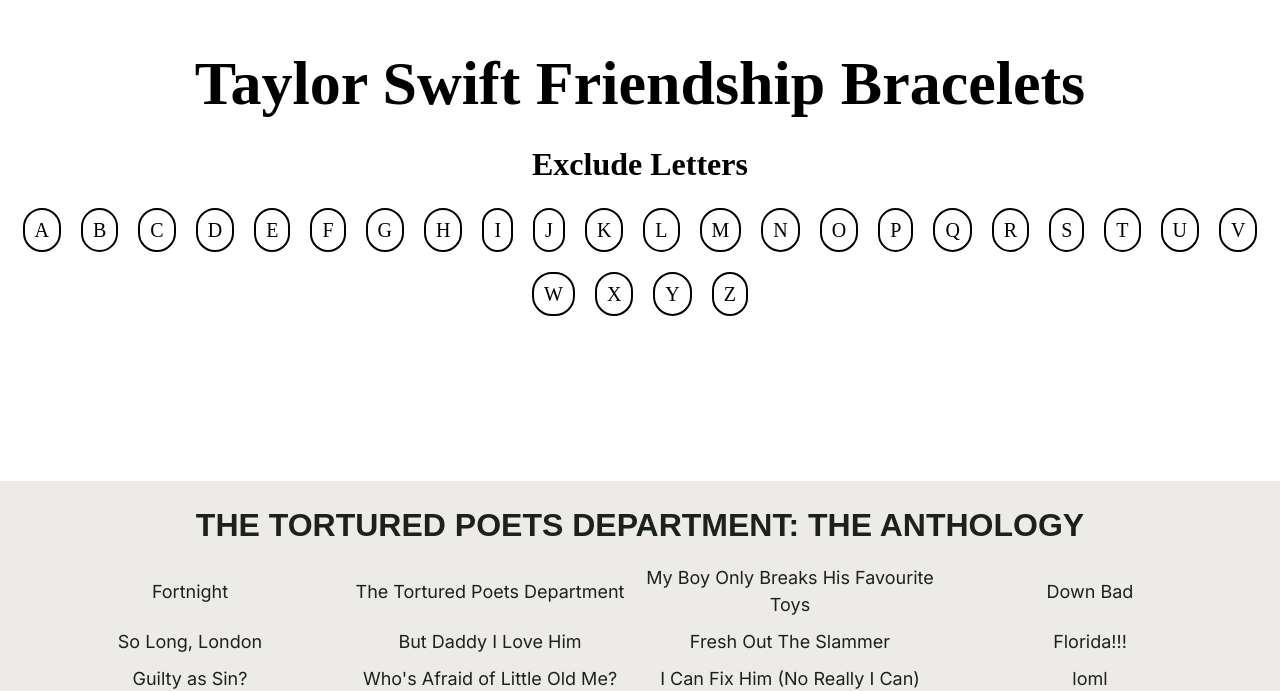
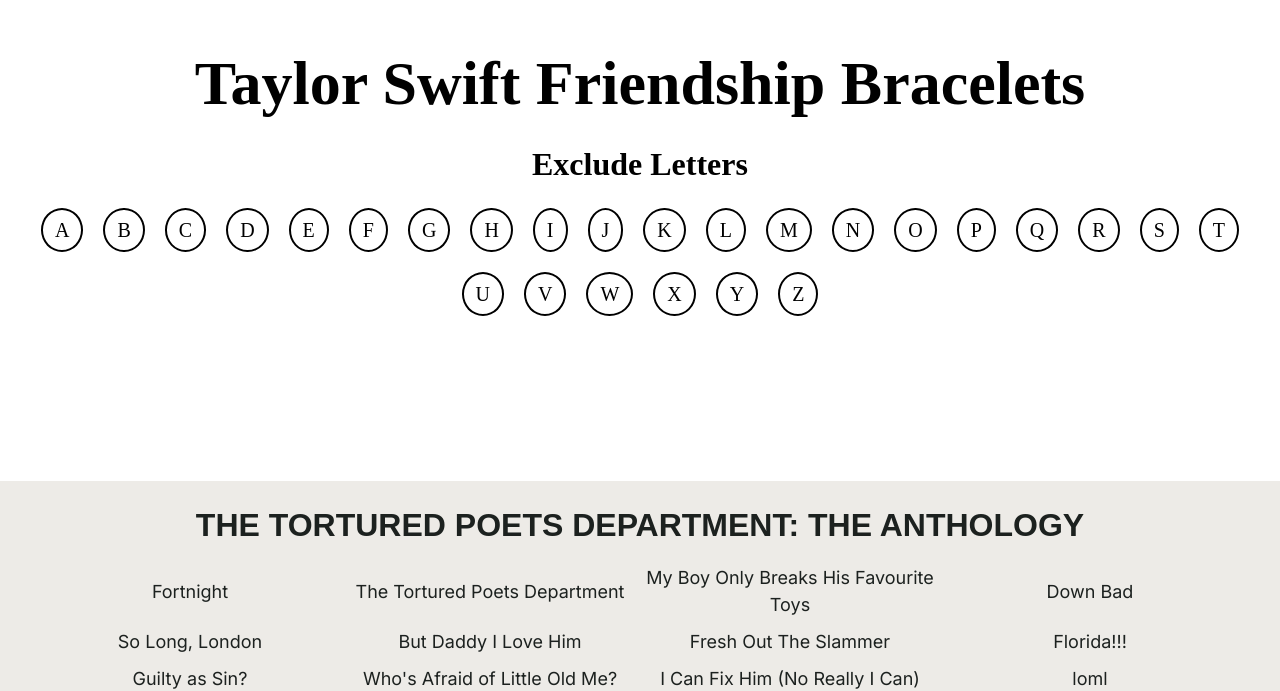
Before and after one commit to tjessica13/ts-bracelets, a Next.js app: page / in a window 1280 px wide. Shown: the part 119-810 px from the top of the page. Built offline with nearby package versions, Linux system fonts and the light colour scheme; a web font is replaced by a local one.

Commit message:
making buttons more round

```diff
--- a/app/globals.css
+++ b/app/globals.css
@@ -37,8 +37,8 @@
   color: black;
   border-color: black;
   border-width: 2px;
-  border-radius: 20px;
-  padding: 5px 10px;
+  border-radius: 50%;
+  padding: 5px 12px;
   margin: 10px;
   font-size: 20px;
 }
```
